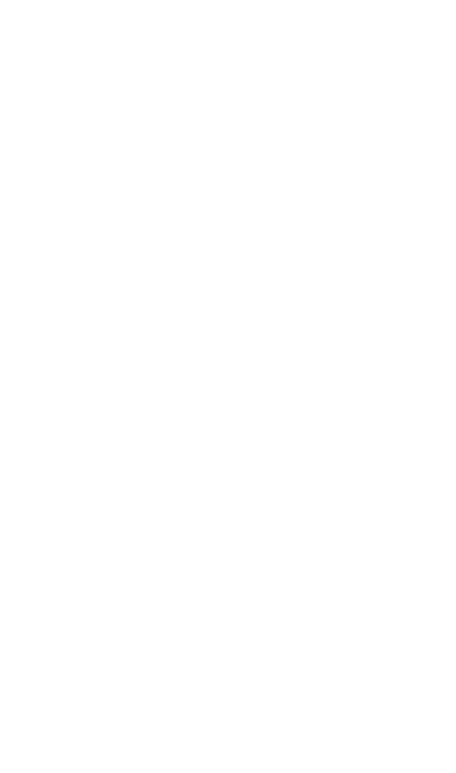
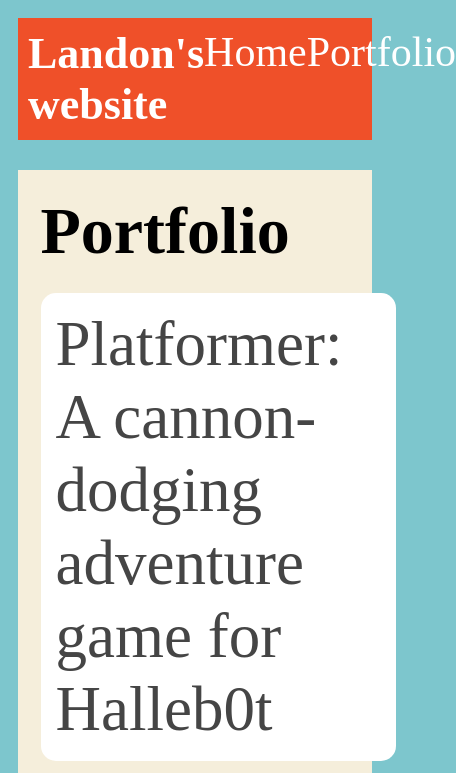
Before and after one commit to just-landon/just-landon.github.io, a plain HTML site: page portfolio.html in a window 390 px wide. Shown: the top 773 px of the page, 456 px wide, since content can reach past the window. Drawn offline with Linux system fonts and the light colour scheme.

Commit message:
add portfolio page to website

```diff
--- a/portfolio.html
+++ b/portfolio.html
@@ -0,0 +1,41 @@
+<!DOCTYPE html>
+<html>
+  <head>
+    <title>Landon's website</title>
+    <link rel="stylesheet" href="style.css" />
+  </head>
+
+  <body>
+    <!-- All content goes here -->
+    <div id="all-contents">
+        <nav>
+            <h1>Landon's website</h1>
+            <ul id="nav-ul">
+                <li class="nac-li">
+                    <a href="index.html">Home</a>
+                </li>
+                <li class="nav-li">
+                    <a href="portfolio.html">Portfolio</a>
+                </li>
+            </ul>
+        </nav>
+
+        <main>
+            <div class="content">
+                <h1>Portfolio</h1>
+                <ul id="portfolio">
+                    <li>
+                        <a href="fsd-projects/platformer/">Platformer: A cannon-dodging adventure game for Halleb0t</a>
+                    </li>
+                    <li>
+                        <a href="fsd-projects/bouncing-box/">Bouncing Box: A fun introduction to web game development</a>
+                    </li>
+                    <li>
+                        <a href="fsd-projects/circularity/">Circularity: A poetic motion experiment with circles</a>
+                    </li>
+                </ul>
+            </div>
+        </main>
+    </div>
+  </body>
+</html>
--- a/style.css
+++ b/style.css
@@ -69,3 +69,77 @@ main {
 h2, h3 {
     margin: 0px;
 }
+
+.content h1 {
+  color: black;
+}
+
+#portfolio {
+  list-style-type: none;
+  padding-left: 0;
+}
+
+#portfolio li {
+  background: #fff;
+  padding: 10px;
+  border-radius: 10px;
+  margin-bottom: 10px;
+}
+
+#portfolio li:hover {
+  background: #eee;
+}
+
+#portfolio a {
+  text-decoration: none;
+  color: #454545;
+}
+
+@media screen and (min-width: 120px) and (max-width: 1080px) {
+  main {
+    height: 100ch;
+    zoom: 1.5;
+    display: grid;
+  }
+
+  h1 {
+    font-size: 44px;
+  }
+
+  h2 {
+    font-size: 42px;
+  }
+
+  h3 {
+    font-size: 36px;
+  }
+
+  #all-contents {
+    height: 100ch;
+    margin: none;
+  }
+
+  a {
+    font-size: 42px;
+  }
+
+  .sidebar {
+    margin-right: 0px;
+    justify-content: center;
+    align-items: center;
+  }
+
+  .sidebar-img {
+    width: 100%;
+  }
+
+  p,
+  li {
+    font-size: 24px;
+  }
+
+  .content {
+    align-content: center;
+    justify-content: center;
+  }
+}
```
